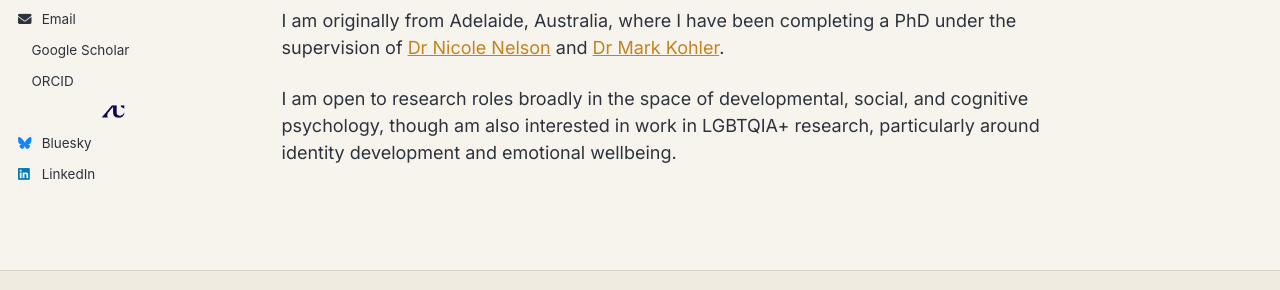
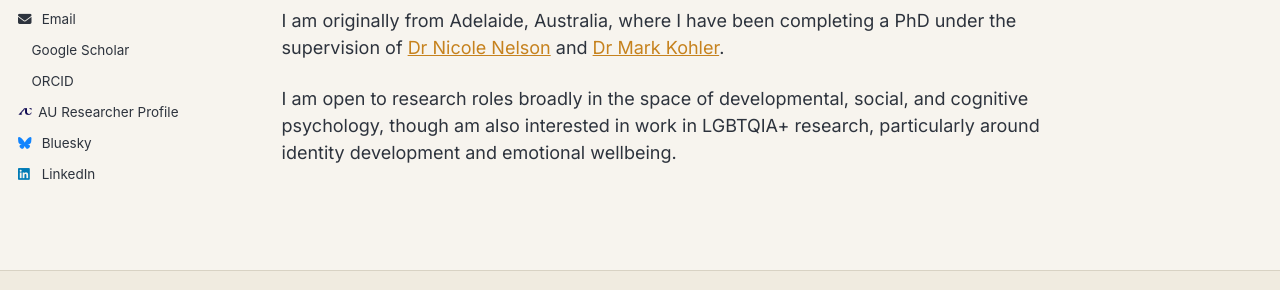
Before and after one commit to kyepalmer/kyepalmer.github.io, a Jekyll site: the page built from _pages/about.md, in a window 1280 px wide. Shown: the part 476-766 px from the top of the page. Built offline with Jekyll 4.4.1, drawn with Linux system fonts in a browser that asks for light colours; a style sheet for code colours, icons or effects is not loaded.

Commit message:
Update author-profile.html

```diff
--- a/_includes/author-profile.html
+++ b/_includes/author-profile.html
@@ -56,7 +56,8 @@
       {% if author.orcid %}
         <li><a href="{{ author.orcid }}"><i class="ai ai-orcid ai-fw icon-pad-right"></i>ORCID</a></li>
       {% endif %}
-      {% if author.au_profile %} <li><a href="{{ author.au_profile }}"><img src="{{ '/images/au-crest.png' | prepend: base_path }}" class="au-crest-icon" alt="" />{{ "AU Researcher Profile" }}</a></li>
+      {% if author.au_profile %}
+      <li><a href="{{ author.au_profile }}"><img src="{{ '/images/au-crest.png' | prepend: base_path }}" alt="" style="width: 1em; height: 1em; display: inline-block; vertical-align: -0.125em; margin-right: 0.5em; object-fit: contain;" />AU Researcher Profile</a></li>
       {% endif %}
       {% if author.pubmed %}
         <li><a href="{{ author.pubmed }}"><i class="ai ai-pubmed ai-fw icon-pad-right"></i>PubMed</a></li>
```
